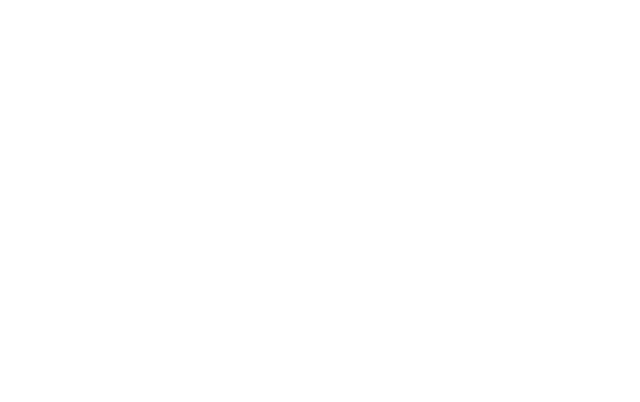
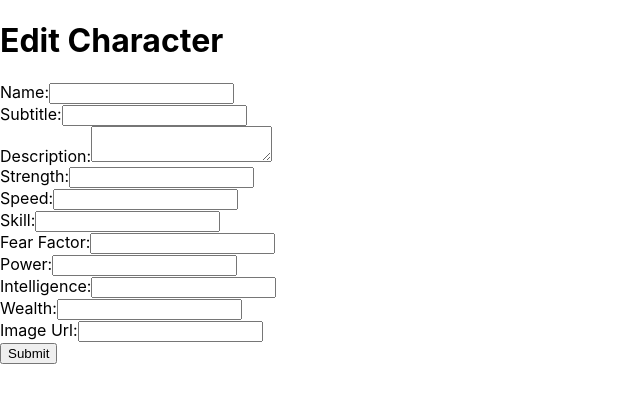
Before and after one commit to amizee/Cartoonopia, a React (Create React App) app in the folder frontend/: page /allchar/1/edit in a window 1280 px wide. Before the commit this address had no page. Shown: the top 402 px of the page, without its empty margins (0-640 px from the left). Built offline with nearby package versions, Linux system fonts and the light colour scheme; no server answers.

Commit message:
[dev] edit character routes

```diff
--- a/frontend/src/App.js
+++ b/frontend/src/App.js
@@ -3,6 +3,7 @@ import { BrowserRouter as Router, Routes, Route } from 'react-router-dom';
 import Allcharacters from './Allcharacters';
 import Characterpage from './Characterpage';
 import Home from './Home';
+import EditCharacter from './EditCharacter';
 
 function App() {
     return (
@@ -11,6 +12,7 @@ function App() {
           <Route exact path="/" element={ <Home/> } />
           <Route exact path="/allchar" element={ <Allcharacters/> } />
           <Route path="/allchar/:id" element={ <Characterpage/> } />
+          <Route path="/allchar/:id/edit" element={ <EditCharacter/> } />
         </Routes>
       </Router>
   );
--- a/frontend/src/Characterpage.js
+++ b/frontend/src/Characterpage.js
@@ -2,7 +2,6 @@ import React, { useEffect, useState } from 'react';
 import axios from 'axios';
 import api from './api.js';
 import { BrowserRouter, Link, useParams } from 'react-router-dom';
-
 
 function Characterpage() {
 	const [character, setCharacters] = useState(null);
@@ -28,9 +27,19 @@ function Characterpage() {
         {character ? (
           <div>
             <h2>{character.name}</h2>
+
             <p>Subtitle: {character.subtitle}</p>
             <p>Description: {character.description}</p>
-            {/* Add more details as needed */}
+            <div id="stats">
+                <p>Strength: {character.strength}</p>
+                <p>Speed: {character.speed}</p>
+                <p>Skill: {character.skill}</p>
+                <p>Fear Factor: {character.fear_factor}</p>
+                <p>Power: {character.power}</p>
+                <p>Intelligence: {character.intelligence}</p>
+                <p>Wealth: {character.wealth}</p>
+            </div>
+            <Link to={`/allchar/${id}/edit`}>edit details</Link>
           </div>
         ) : (
           <p>Loading character details...</p>
--- /dev/null
+++ b/frontend/src/EditCharacter.js
@@ -0,0 +1,113 @@
+import React, { useEffect, useState } from 'react';
+import api from './api.js';
+import { BrowserRouter, Link, useParams, useNavigate } from 'react-router-dom';
+
+function EditCharacter({ onSubmit }) {
+    const navigate = useNavigate();
+    const [character, setCharacter] = useState(null);
+    const [formData, setFormData] = useState({
+        name: '',
+        subtitle: '',
+        description: '',
+        strength: '',
+        speed: '',
+        skill: '',
+        fear_factor: '',
+        power: '',
+        intelligence: '',
+        wealth: '',
+        image_url: ''
+    });
+    const { id } = useParams();
+
+    useEffect(() => {
+        async function fetchCharacter() {
+            try {
+                const response = await api.get(`/allchar/${id}`);
+                console.log(response);
+                setCharacter(response.data);
+                // Initialize formData state with character data
+                setFormData({
+                    name: response.data.name,
+                    subtitle: response.data.subtitle,
+                    description: response.data.description,
+                    strength: response.data.strength,
+                    speed: response.data.speed,
+                    skill: response.data.skill,
+                    fear_factor: response.data.fear_factor,
+                    power: response.data.power,
+                    intelligence: response.data.intelligence,
+                    wealth: response.data.wealth,
+                    image_url: response.data.image_url
+                });
+            } catch (error) {
+                console.error('Error fetching character details:', error);
+            }
+        }
+
+        fetchCharacter();
+    }, [id]);
+
+  const handleChange = (e) => {
+    const { name, value } = e.target;
+    setFormData({
+      ...formData,
+      [name]: value
+    });
+  };
+
+  const handleSubmit = async (e) => {
+    e.preventDefault();
+    try {
+        //const response = await api.post(`/allchar/${id}`, formData);
+        console.log('Character updated');
+        navigate(`/allchar/${id}`);
+    } catch (error) {
+        console.error('Error updating character:', error);
+    }
+  };
+
+  return (
+    <div>
+      <h1>Edit Character</h1>
+      <form onSubmit={handleSubmit}>
+        <label>Name:</label>
+        <input type="text" name="name" value={formData.name} onChange={handleChange} /><br />
+
+        <label>Subtitle:</label>
+        <input type="text" name="subtitle" value={formData.subtitle} onChange={handleChange} /><br />
+
+        <label>Description:</label>
+        <textarea name="description" value={formData.description} onChange={handleChange}></textarea><br />
+
+        <label>Strength:</label>
+        <input type="number" name="strength" value={formData.strength} onChange={handleChange} /><br />
+
+        <label>Speed:</label>
+        <input type="number" name="speed" value={formData.speed} onChange={handleChange} /><br />
+
+        <label>Skill:</label>
+        <input type="number" name="skill" value={formData.skill} onChange={handleChange} /><br />
+
+        <label>Fear Factor:</label>
+        <input type="number" name="fear_factor" value={formData.fear_factor} onChange={handleChange} /><br />
+
+        <label>Power:</label>
+        <input type="number" name="power" value={formData.power} onChange={handleChange} /><br />
+
+        <label>Intelligence:</label>
+        <input type="number" name="intelligence" value={formData.intelligence} onChange={handleChange} /><br />
+
+        <label>Wealth:</label>
+        <input type="number" name="wealth" value={formData.wealth} onChange={handleChange} /><br />
+
+        <label>Image Url:</label>
+        <input type="text" name="image_url" value={formData.image_url} onChange={handleChange} /><br />
+
+        <button type="submit" onSubmit={handleSubmit}>Submit</button>
+      </form>
+    </div>
+  );
+}
+
+export default EditCharacter;
```
Also changed, not shown: 2 other files (tests, documents, lock files or other folders).
